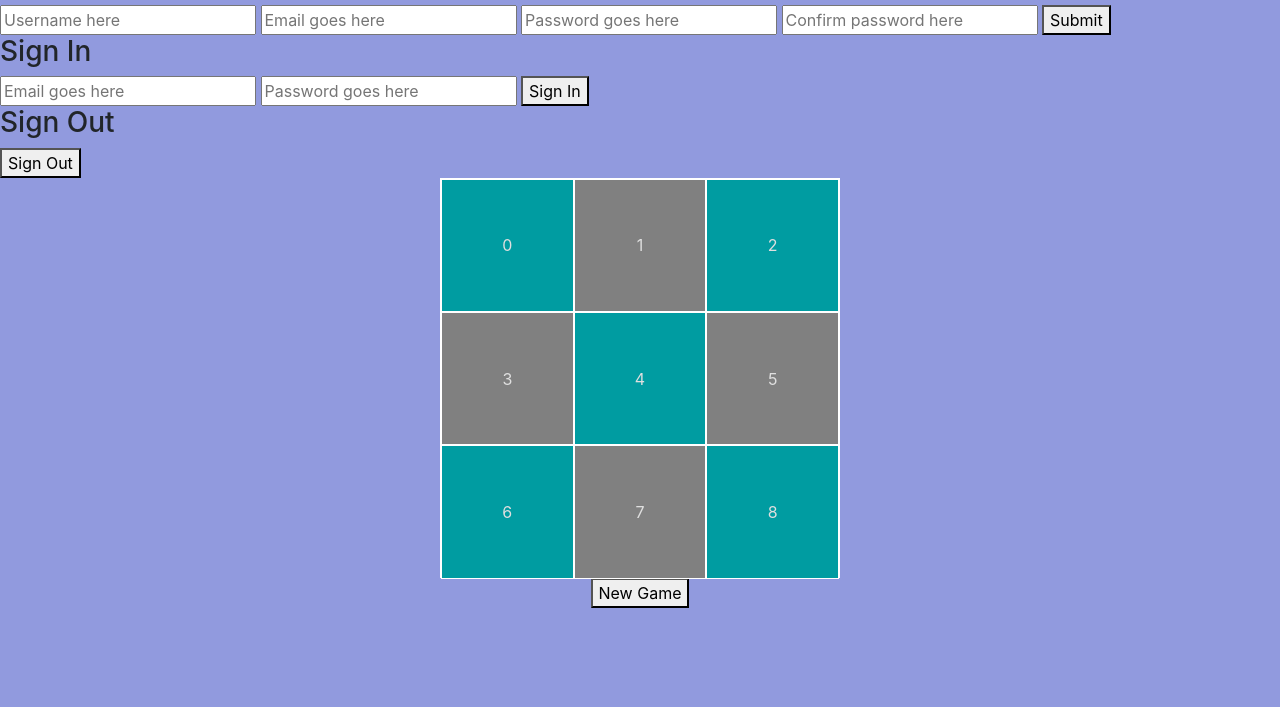
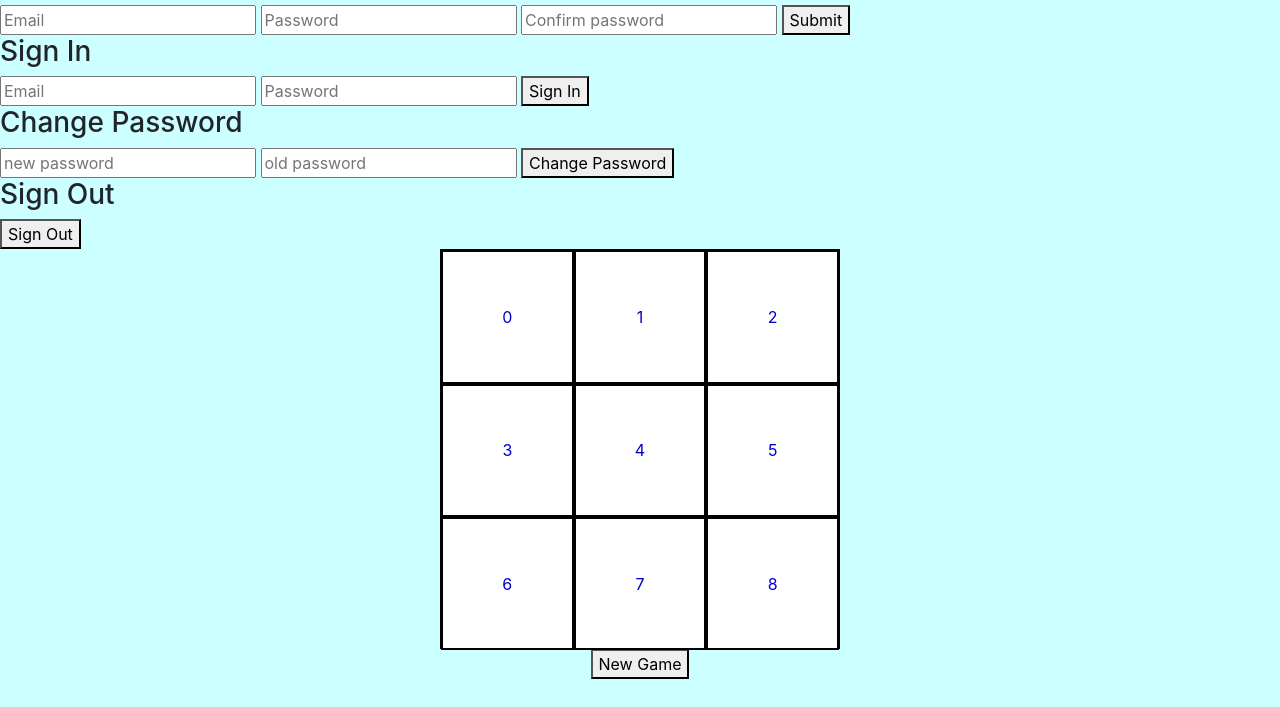
Before and after one commit to MaxxKowalik/tic-tac-toe-maxx, a website built with webpack: page index.html in a window 1280 px wide. Shown: the part 93-800 px from the top of the page. Built offline with nearby package versions, Linux system fonts and the light colour scheme.

Commit message:
Completed Form Feels and api authentication
Made an 'x' appear in each box individually.

Trying to make my click event alternate between X's and O's.

Need to make my New Game button re start game.

```diff
--- a/assets/scripts/auth/api.js
+++ b/assets/scripts/auth/api.js
@@ -16,6 +16,16 @@ const signIn = (formData) => {
     data: formData
   })
 }
+const changePassword = (formData) => {
+  return $.ajax({
+    url: config.apiUrl + '/change-password',
+    method: 'PATCH',
+    headers: {
+      Authorization: 'Token token=' + store.user.token
+    },
+    data: formData
+  })
+}
 const signOut = () => {
   return $.ajax({
     url: config.apiUrl + '/sign-out',
@@ -28,5 +38,6 @@ const signOut = () => {
 module.exports = {
   signUp,
   signIn,
-  signOut
+  signOut,
+  changePassword
 }
--- a/assets/scripts/auth/events.js
+++ b/assets/scripts/auth/events.js
@@ -20,7 +20,6 @@ const onSignIn = event => {
   console.log('it works!')
   const signInForm = event.target
   const formData = getFormFields(signInForm)
-  console.log('event.target is', event.target)
 
   api.signIn(formData)
     .then(ui.onSignInSuccess)
@@ -38,8 +37,26 @@ const onSignOut = event => {
 
   $('form').trigger('reset')
 }
+const onChangePassword = event => {
+  event.preventDefault()
+  console.log('it works!')
+  const formData = getFormFields(event.target)
+
+  api.changePassword(formData)
+    .then(ui.onChangePasswordSuccess)
+    .catch(ui.onChangePasswordFailure)
+
+  $('form').trigger('reset')
+}
+const playerOne = event => {
+  event.preventDefault()
+  console.log('Player One Clicked')
+  $(event.target).text('X')
+}
 module.exports = {
   onSignUp,
   onSignIn,
-  onSignOut
+  onSignOut,
+  onChangePassword,
+  playerOne
 }
--- a/assets/scripts/auth/ui.js
+++ b/assets/scripts/auth/ui.js
@@ -26,12 +26,31 @@ const onSignOutSuccess = (responseData) => {
 const onSignOutFailure = (responseData) => {
   $('#user-message').text('Sign Out Failure')
 }
-
+const onChangePasswordSuccess = (responseData) => {
+  $('#user-message').text('Changed Password')
+  console.log('Store is:', store)
+}
+const onChangePasswordFailure = (responseData) => {
+  $('#user-message').text('Password Fail')
+  console.log('Store is:', store)
+}
+// const onPlayerOneSuccess = (responseData) => {
+//   $('#user-message').text('Player Turn Success!')
+//   console.log('Store is:', store)
+// }
+// const onPlayerOneFailure = (responseData) => {
+//   $('#user-message').text('Player One Failed!')
+//   console.log('Store is:', store)
+// }
 module.exports = {
   onSignUpSuccess,
   onSignUpFailure,
   onSignInSuccess,
   onSignInFailure,
   onSignOutSuccess,
-  onSignOutFailure
+  onSignOutFailure,
+  onChangePasswordSuccess,
+  onChangePasswordFailure
+  // onPlayerOneSuccess,
+  // onPlayerOneFailure
 }
--- a/assets/scripts/examples/app.js
+++ b/assets/scripts/examples/app.js
@@ -3,6 +3,18 @@
 const authEvents = require('../auth/events.js')
 const exampleEvents = require('./events.js')
 $(() => {
+  // Auth events
   $('#sign-up').on('submit', authEvents.onSignUp)
+  $('#sign-in').on('submit', authEvents.onSignIn)
+  $('#change-password').on('submit', authEvents.onChangePassword)
+  $('#sign-out').on('click', authEvents.onSignOut)
+
+  // Game Events
+  $('.box').on('click', authEvents.playerOne)
+  console.log('authEvents is', authEvents)
   exampleEvents.addHandlers()
 })
+// Game events
+//   $('#create-game-button').on('click', gameEvents.onCreateGame)
+//   $('#get-game-button').on('click', gameEvents.onGetGame)
+//   $('.box').on('click', gameEvents.onUpdateGame)
--- a/assets/styles/index.scss
+++ b/assets/styles/index.scss
@@ -1,11 +1,9 @@
 @import '~bootstrap/scss/bootstrap';
 // store styles here
 //
-$background-color: #919ade;
-$font-color: #dfdfdf;
+$background-color: #ccffff;
+$font-color: #0000cc;
 $white: #fff;
-$grey: rgb(128, 128, 128);
-$teal: rgb(0, 156, 161);
 $black: #000;
 
 body {
@@ -14,7 +12,7 @@ body {
 
 .container {
   // margin: 200px auto;
-  border: 1px solid $white;
+  border: 1px solid $black;
   height: 400px;
   margin: auto;
   padding: auto;
@@ -23,7 +21,7 @@ body {
 
 .box {
   align-items: center;
-  border: 1px solid $white;
+  border: 2px solid $black;
   color: $font-color;
   cursor: pointer;
   display: flex;
@@ -35,8 +33,8 @@ body {
   text-align: center;
 }
 
-.grey {
-  background-color: $grey;
+.white {
+  background-color: $white;
 }
 
 .teal {
--- a/index.html
+++ b/index.html
@@ -16,55 +16,62 @@
 
       <h3>Sign Up</h3>
       <form id='sign-up'>
-        <input type="text" name="credentials[username]" placeholder="Username here">
-        <input type="text" name="credentials[email]" placeholder="Email goes here">
-        <input type="text" name="credentials[password]" placeholder="Password goes here">
-        <input type="text" name="credentials[password_confirmation]" placeholder="Confirm password here">
+        <input type="text" name="credentials[email]" placeholder="Email">
+        <input type="password" name="credentials[password]" placeholder="Password">
+        <input type="password" name="credentials[password_confirmation]" placeholder="Confirm password">
    <!-- <!<input type="submit" value="Submit" -->
         <button>Submit</button>
       </form>
 
       <h3>Sign In</h3>
     <form id='sign-in'>
-      <input type="text" name="credentials[email]" placeholder="Email goes here">
-      <input type="text" name="credentials[password]" placeholder="Password goes here">
+      <input type="text" name="credentials[email]" placeholder="Email">
+      <input type="password" name="credentials[password]" placeholder="Password">
       <button>Sign In</button>
+    </form>
+
+    <h3>Change Password</h3>
+    <form id='change-password'>
+      <input type="password" name="passwords[new]" placeholder="new password">
+      <input type="password" name="passwords[old]" placeholder="old password">
+      <button>Change Password</button>
     </form>
 
       <h3>Sign Out</h3>
         <button id='sign-out'>Sign Out</button>
 
+
       <div class= "container">
             <div class="row article">
 
-            <div class="col-4 box teal" id="0">0</div>
-            <div class="col-4 box grey" id="1">1</div>
-            <div class="col-4 box teal" id="2">2</div>
+            <div class="col-4 box white" id="0">0</div>
+            <div class="col-4 box white" id="1">1</div>
+            <div class="col-4 box white" id="2">2</div>
 
           </div>
             <div class="row article">
 
-            <div class="col-4 box grey" id="3">3</div>
-            <div class="col-4 box teal" id="4">4</div>
-            <div class="col-4 box grey" id="5">5</div>
+            <div class="col-4 box white" id="3">3</div>
+            <div class="col-4 box white" id="4">4</div>
+            <div class="col-4 box white" id="5">5</div>
 
           </div>
             <div class="row article">
 
-            <div class="col-4 box teal" id="6">6</div>
-            <div class="col-4 box grey" id="7">7</div>
-            <div class="col-4 box teal" id="8">8</div>
+            <div class="col-4 box white" id="6">6</div>
+            <div class="col-4 box white" id="7">7</div>
+            <div class="col-4 box white" id="8">8</div>
 
           </div>
 
       </div>
 
-        <div class="endgame">
+        <div class="winner">
           <div class="text"></div>
         </div>
 
         <div class="start-game-holder">
-            <button onClick="startGame" id='replay-button'>New Game</button>
+            <button onClick="startGame()" id='replay'>New Game</button>
       </div>
 
     </body>
```
Also changed, not shown: assets/scripts/script.js (added, +30 -0 lines).
